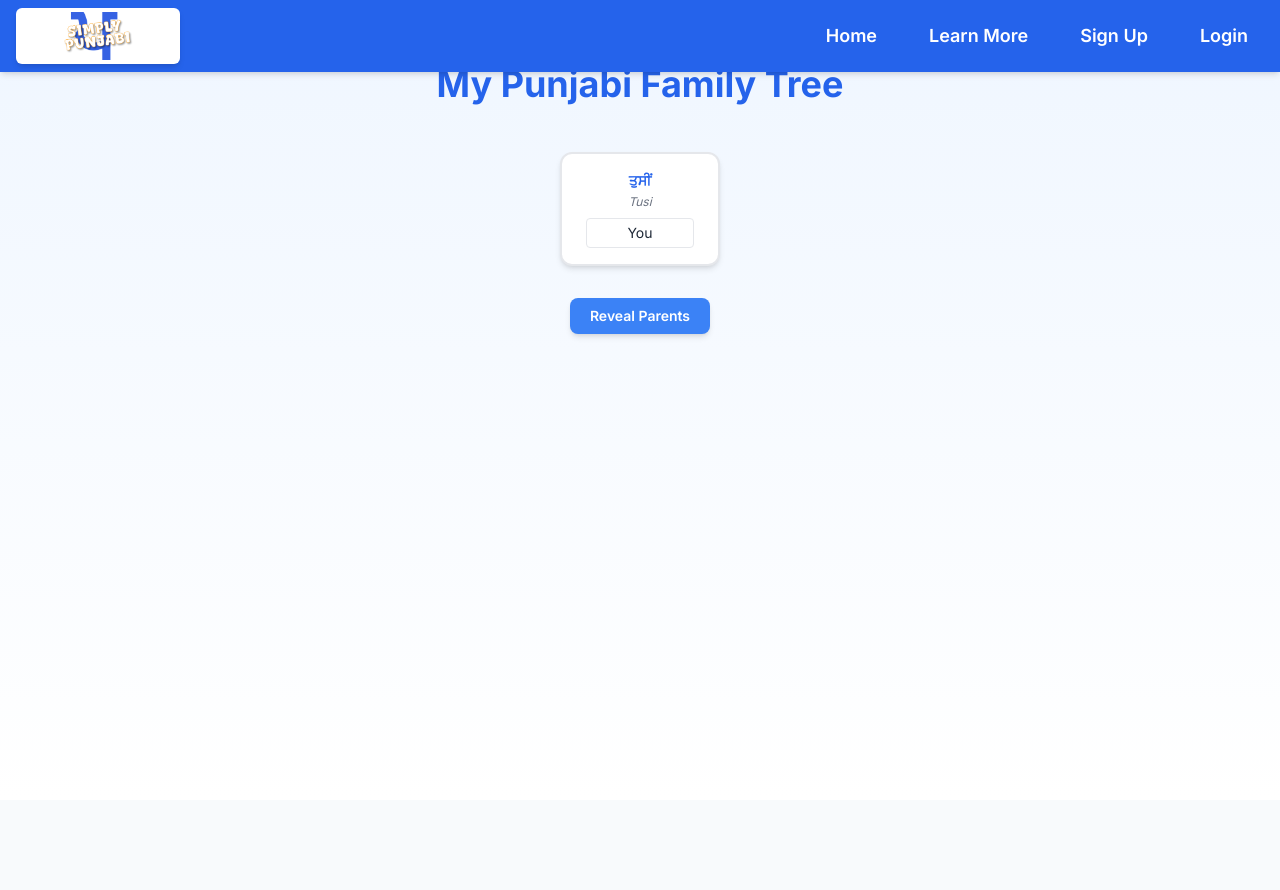
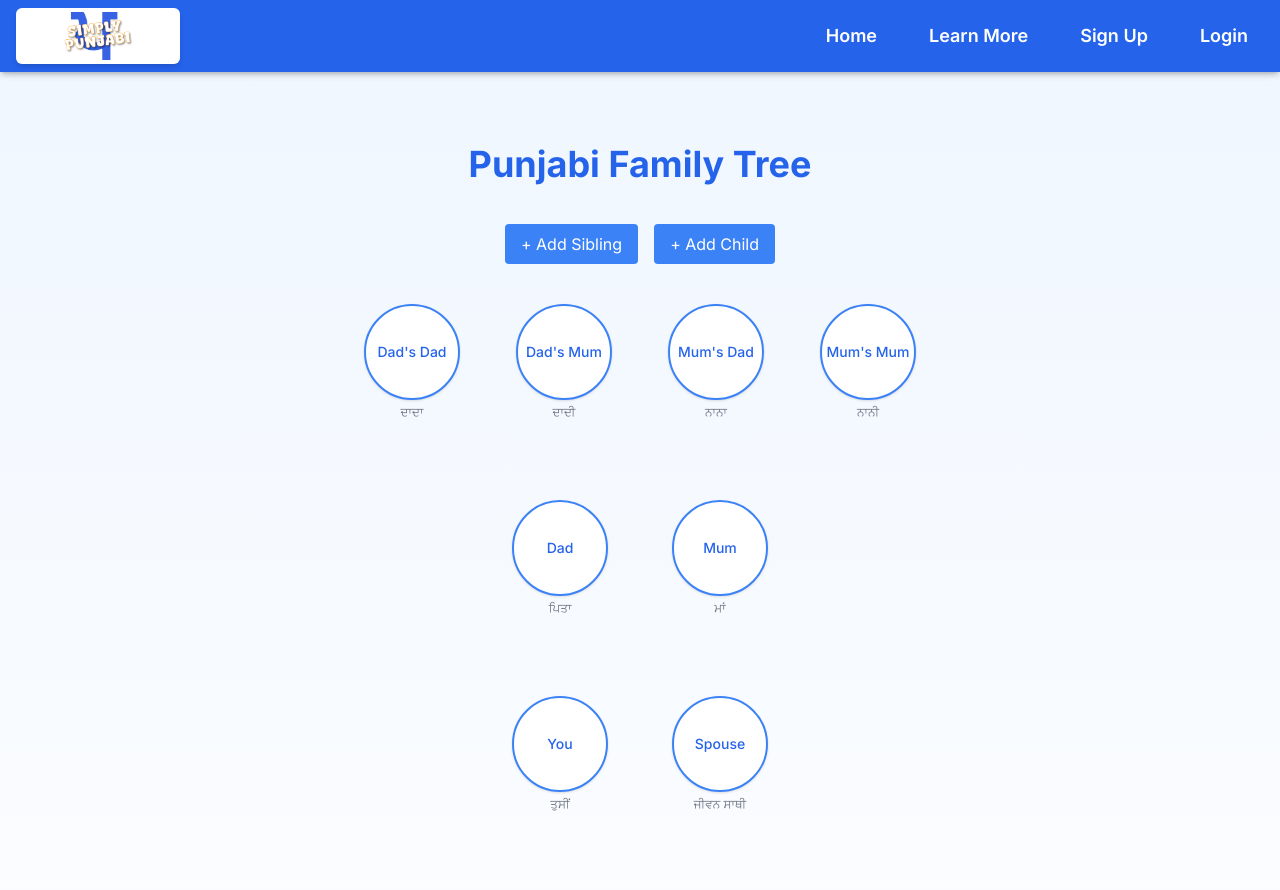
Before and after one commit to benz02r/SimplyPunjabi, a Next.js app: page /lessons/lesson4 in a window 1280 px wide. Shown: the top 890 px of the page. Before the commit the page ends 800 px from the top, so only its background shows below. Built offline with nearby package versions, Linux system fonts and the light colour scheme; no server answers.

Commit message:
navbar added to home page and site improvements

```diff
--- a/package.json
+++ b/package.json
@@ -23,7 +23,10 @@
     "react": "^18.2.0",
     "react-confetti": "^6.2.3",
     "react-dom": "^18.2.0",
+    "react-draggable": "^4.4.6",
     "react-icons": "^5.4.0",
+    "react-zoom-pan-pinch": "^3.7.0",
+    "uuid": "^11.1.0",
     "zustand": "^5.0.3"
   },
   "devDependencies": {
--- a/src/app/layout.js
+++ b/src/app/layout.js
@@ -4,6 +4,8 @@ import ClientWrapper from "./components/ClientWrapper"; // ✅ Import Client Wra
 import { AuthProvider } from "@/app/key-functions/context/AuthContext";
 import { Analytics } from "@vercel/analytics/react"; // ✅ Import Vercel Analytics
 import { SpeedInsights } from "@vercel/speed-insights/next"; // ✅ Import Vercel Speed Insights
+import Navbar from "./components/Navbar"; // adjust path if needed
+
 
 // New Fonts
 const inter = Inter({
@@ -30,11 +32,13 @@ export default function RootLayout({ children }) {
     return (
         <html lang="en">
         <body className={`${inter.variable} ${jetbrainsMono.variable} antialiased`}>
-        <AuthProvider> {/* ✅ Wrap everything inside the AuthProvider */}
-            <ClientWrapper>{children}</ClientWrapper> {/* ✅ Navbar logic inside Client Component */}
-            <Analytics /> {/* ✅ Vercel Analytics to track user activity */}
-            <SpeedInsights /> {/* ✅ Vercel Speed Insights to monitor performance */}
+        <AuthProvider>
+            <Navbar /> {/* 👈 Global Navbar */}
+            <ClientWrapper>{children}</ClientWrapper>
+            <Analytics />
+            <SpeedInsights />
         </AuthProvider>
+
         </body>
         </html>
     );
--- a/src/app/learning/master-punjabi/page.js
+++ b/src/app/learning/master-punjabi/page.js
@@ -12,8 +12,8 @@ export default function MasterPunjabiConversations() {
 
     // Updated Lessons for Master Punjabi Conversations
     const lessons = [
-        { id: "lesson1", title: "Lesson 1: Fix the Top 3 Mistakes English Speakers Make", link: "/gamified/lessons/common-mistakes", locked: false },
-        { id: "lesson2", title: "Lesson 2: The Secret to Thinking in Punjabi", link: "/gamified/lessons/think-in-punjabi", locked: false },
+        { id: "lesson1", title: "Lesson 1: Fix the Top 3 Mistakes English Speakers Make", link: "/gamified/lessons/common-mistakes", locked: true },
+        { id: "lesson2", title: "Lesson 2: The Secret to Thinking in Punjabi", link: "/gamified/lessons/think-in-punjabi", locked: true },
         { id: "lesson3", title: "Lesson 3: How to Tell a Great Story in Punjabi", link: "/lesson/storytelling-in-punjabi", locked: true },
         { id: "lesson4", title: "Lesson 4: Deep Conversations – Express Your Thoughts & Emotions", link: "/lesson/deep-conversations", locked: true },
         { id: "lesson5", title: "Lesson 5: Mastering Punjabi Idioms & Sounding Like a Local", link: "/lesson/punjabi-idioms", locked: true },
--- a/src/app/lessons/lesson4/page.js
+++ b/src/app/lessons/lesson4/page.js
@@ -1,223 +1,107 @@
 "use client";
 
-import { useState } from "react";
+import React, { useState } from "react";
 
-export default function FamilyTree() {
-    const [visibility, setVisibility] = useState({
-        parents: false,
-        siblings: false,
-        extended: false,
-        grandparents: false,
-        children: false,
-    });
+const initialFamily = {
+    grandparents: [
+        { id: "gp1", name: "Dad's Dad", label: "ਦਾਦਾ" },
+        { id: "gp2", name: "Dad's Mum", label: "ਦਾਦੀ" },
+        { id: "gp3", name: "Mum's Dad", label: "ਨਾਨਾ" },
+        { id: "gp4", name: "Mum's Mum", label: "ਨਾਨੀ" }
+    ],
+    parents: [
+        { id: "p1", name: "Dad", label: "ਪਿਤਾ" },
+        { id: "p2", name: "Mum", label: "ਮਾਂ" }
+    ],
+    you: { id: "you", name: "You", label: "ਤੁਸੀਂ" },
+    spouse: { id: "spouse", name: "Spouse", label: "ਜੀਵਨ ਸਾਥੀ" },
+};
 
-    const [names, setNames] = useState({
-        you: "You",
-        father: "Father",
-        mother: "Mother",
-        brother: "Brother",
-        sister: "Sister",
-        uncle1: "Uncle (Dad's)",
-        aunt1: "Aunt (Dad's)",
-        uncle2: "Uncle (Mom's)",
-        aunt2: "Aunt (Mom's)",
-        grandfather: "Grandfather",
-        grandmother: "Grandmother",
-        son: "Son",
-        daughter: "Daughter",
-    });
+const MemberCard = ({ person }) => (
+    <div className="flex flex-col items-center mx-3 my-4">
+        <div className="w-24 h-24 rounded-full bg-white border-2 border-blue-500 flex items-center justify-center shadow text-center text-sm font-medium text-blue-600">
+            {person.name}
+        </div>
+        <p className="text-xs mt-1 text-gray-500">{person.label}</p>
+    </div>
+);
 
-    const toggleVisibility = (key) => {
-        setVisibility({ ...visibility, [key]: true });
+export default function FamilyTreeGrid() {
+    const [siblings, setSiblings] = useState([
+        { id: "sib1", name: "Sibling", label: "ਭੈਣ" }
+    ]);
+    const [children, setChildren] = useState([
+        { id: "c1", name: "Child 1", label: "ਪੁੱਤਰ" },
+        { id: "c2", name: "Child 2", label: "ਧੀ" }
+    ]);
+
+    const addSibling = () => {
+        const next = siblings.length + 1;
+        setSiblings([...siblings, {
+            id: `sib${next}`,
+            name: `Sibling ${next}`,
+            label: "ਭਰਾ / ਭੈਣ"
+        }]);
     };
 
-    const handleNameChange = (role, value) => {
-        setNames((prev) => ({ ...prev, [role]: value }));
+    const addChild = () => {
+        const next = children.length + 1;
+        setChildren([...children, {
+            id: `c${next}`,
+            name: `Child ${next}`,
+            label: next % 2 === 0 ? "ਧੀ" : "ਪੁੱਤਰ"
+        }]);
     };
 
     return (
-        <div className="min-h-screen bg-gradient-to-b from-blue-50 to-white px-4 pt-16 pb-20 text-gray-800">
-            <h1 className="text-4xl font-bold text-center text-[var(--primary)] mb-12">My Punjabi Family Tree</h1>
+        <div className="min-h-screen bg-gradient-to-b from-blue-50 to-white px-6 pt-36 pb-12">
+            <h1 className="text-4xl font-bold text-center text-blue-600 mb-10">Punjabi Family Tree</h1>
 
-            <div className="flex flex-col items-center gap-20 relative w-full max-w-6xl mx-auto">
+            {/* Add buttons */}
+            <div className="text-center mb-6 space-x-4">
+                <button onClick={addSibling} className="bg-blue-500 text-white px-4 py-2 rounded hover:bg-blue-600">+ Add Sibling</button>
+                <button onClick={addChild} className="bg-blue-500 text-white px-4 py-2 rounded hover:bg-blue-600">+ Add Child</button>
+            </div>
 
+            <div className="relative z-10 flex flex-col gap-12 items-center">
                 {/* Grandparents */}
-                {visibility.grandparents && (
-                    <>
-                        <div className="flex justify-center gap-20 relative">
-                            <FamilyCard
-                                label="ਦਾਦਾ / ਨਾਨਾ"
-                                value={names.grandfather}
-                                onChange={(val) => handleNameChange("grandfather", val)}
-                            />
-                            <FamilyCard
-                                label="ਦਾਦੀ / ਨਾਨੀ"
-                                value={names.grandmother}
-                                onChange={(val) => handleNameChange("grandmother", val)}
-                            />
-                            <ConnectorLine />
-                        </div>
-                    </>
-                )}
+                <div className="flex flex-wrap justify-center gap-8">
+                    {initialFamily.grandparents.map(person => (
+                        <MemberCard key={person.id} person={person} />
+                    ))}
+                </div>
 
                 {/* Parents */}
-                {visibility.parents && (
-                    <>
-                        <div className="flex justify-center gap-20 relative">
-                            <FamilyCard
-                                label="ਪਿਓ / ਪਿਤਾ"
-                                value={names.father}
-                                onChange={(val) => handleNameChange("father", val)}
-                            />
-                            <FamilyCard
-                                label="ਮਾਂ"
-                                value={names.mother}
-                                onChange={(val) => handleNameChange("mother", val)}
-                            />
-                            <ConnectorLine />
-                        </div>
-                    </>
-                )}
-
-                {/* YOU */}
-                <div className="relative z-10 flex flex-col items-center gap-4">
-                    <FamilyCard
-                        label="ਤੁਸੀਂ"
-                        value={names.you}
-                        onChange={(val) => handleNameChange("you", val)}
-                    />
-
-                    <div className="flex flex-wrap justify-center gap-4 mt-4">
-                        {!visibility.parents && (
-                            <ActionButton text="Reveal Parents" onClick={() => toggleVisibility("parents")} />
-                        )}
-                        {visibility.parents && !visibility.siblings && (
-                            <ActionButton text="Reveal Siblings" onClick={() => toggleVisibility("siblings")} />
-                        )}
-                        {visibility.siblings && !visibility.extended && (
-                            <ActionButton text="Reveal Aunties & Uncles" onClick={() => toggleVisibility("extended")} />
-                        )}
-                        {visibility.extended && !visibility.grandparents && (
-                            <ActionButton text="Reveal Grandparents" onClick={() => toggleVisibility("grandparents")} />
-                        )}
-                        {visibility.extended && !visibility.children && (
-                            <ActionButton text="Reveal Children" onClick={() => toggleVisibility("children")} />
-                        )}
-                    </div>
+                <div className="flex flex-wrap justify-center gap-10">
+                    {initialFamily.parents.map(person => (
+                        <MemberCard key={person.id} person={person} />
+                    ))}
                 </div>
 
-                {/* Siblings */}
-                {visibility.siblings && (
-                    <div className="flex justify-center gap-20 relative">
-                        <FamilyCard
-                            label="ਭਰਾ"
-                            value={names.brother}
-                            onChange={(val) => handleNameChange("brother", val)}
-                        />
-                        <FamilyCard
-                            label="ਭੈਣ"
-                            value={names.sister}
-                            onChange={(val) => handleNameChange("sister", val)}
-                        />
-                        <ConnectorLine />
+                {/* You + Spouse */}
+                <div className="flex flex-wrap justify-center gap-10">
+                    <MemberCard person={initialFamily.you} />
+                    <MemberCard person={initialFamily.spouse} />
+                </div>
+
+                {/* Siblings Row */}
+                {siblings.length > 0 && (
+                    <div className="flex flex-wrap justify-center gap-8">
+                        {siblings.map(sib => (
+                            <MemberCard key={sib.id} person={sib} />
+                        ))}
                     </div>
                 )}
 
-                {/* Aunties & Uncles */}
-                {visibility.extended && (
-                    <div className="grid grid-cols-2 sm:grid-cols-4 gap-6">
-                        <FamilyCard
-                            label="ਚਾਚਾ"
-                            value={names.uncle1}
-                            onChange={(val) => handleNameChange("uncle1", val)}
-                        />
-                        <FamilyCard
-                            label="ਚਾਚੀ"
-                            value={names.aunt1}
-                            onChange={(val) => handleNameChange("aunt1", val)}
-                        />
-                        <FamilyCard
-                            label="ਮਾਮਾ"
-                            value={names.uncle2}
-                            onChange={(val) => handleNameChange("uncle2", val)}
-                        />
-                        <FamilyCard
-                            label="ਮਾਸੀ"
-                            value={names.aunt2}
-                            onChange={(val) => handleNameChange("aunt2", val)}
-                        />
-                    </div>
-                )}
-
-                {/* Children */}
-                {visibility.children && (
-                    <div className="flex justify-center gap-20 relative">
-                        <FamilyCard
-                            label="ਪੁੱਤਰ"
-                            value={names.son}
-                            onChange={(val) => handleNameChange("son", val)}
-                        />
-                        <FamilyCard
-                            label="ਧੀ"
-                            value={names.daughter}
-                            onChange={(val) => handleNameChange("daughter", val)}
-                        />
+                {/* Children Row */}
+                {children.length > 0 && (
+                    <div className="flex flex-wrap justify-center gap-8">
+                        {children.map(child => (
+                            <MemberCard key={child.id} person={child} />
+                        ))}
                     </div>
                 )}
             </div>
         </div>
     );
 }
-
-// 🟦 Components
-
-function FamilyCard({ label, value, onChange }) {
-    const phonetics = {
-        "ਤੁਸੀਂ": "Tusi",
-        "ਪਿਓ / ਪਿਤਾ": "Pio / Pita",
-        "ਮਾਂ": "Maan",
-        "ਭਰਾ": "Bhra",
-        "ਭੈਣ": "Bhain",
-        "ਚਾਚਾ": "Chacha",
-        "ਚਾਚੀ": "Chachi",
-        "ਮਾਮਾ": "Mama",
-        "ਮਾਸੀ": "Maasi",
-        "ਦਾਦਾ / ਨਾਨਾ": "Dada / Nana",
-        "ਦਾਦੀ / ਨਾਨੀ": "Dadi / Nani",
-        "ਪੁੱਤਰ": "Puttar",
-        "ਧੀ": "Dhee"
-    };
-
-    return (
-        <div className="bg-white border-2 border-gray-200 rounded-xl shadow-md px-6 py-4 text-center transition-all w-[160px] relative">
-            <h3 className="text-sm font-semibold text-[var(--primary)] mb-1">{label}</h3>
-            <p className="text-xs italic text-gray-500 mb-2">
-                {phonetics[label] || "—"}
-            </p>
-            <input
-                type="text"
-                value={value}
-                onChange={(e) => onChange(e.target.value)}
-                className="w-full text-center px-2 py-1 border rounded text-gray-800 text-sm focus:outline-none focus:ring-2 focus:ring-orange-300"
-                placeholder="Enter Name"
-            />
-        </div>
-    );
-}
-
-function ActionButton({ text, onClick }) {
-    return (
-        <button
-            onClick={onClick}
-            className="bg-blue-500 text-white px-5 py-2 rounded-lg text-sm font-semibold shadow-md hover:bg-blue-600 transition hover:scale-105"
-        >
-            {text}
-        </button>
-    );
-}
-
-function ConnectorLine() {
-    return (
-        <div className="absolute top-full left-1/2 transform -translate-x-1/2 w-0 h-6 border-l-2 border-gray-400"></div>
-    );
-}
```
Also changed, not shown: src/app/components/FamilyNode.jsx (added, +24 -0 lines), src/app/globals.css (+9 -0 lines), src/app/learning/essential-punjabi/page.js (+5 -5 lines), src/app/learning/speak-with-confidence/page.js (+6 -5 lines), src/app/lessons/lesson5/page.js (added, +81 -0 lines), public/images/colours.jpeg (added), 1 other file (tests, documents, lock files or other folders).
